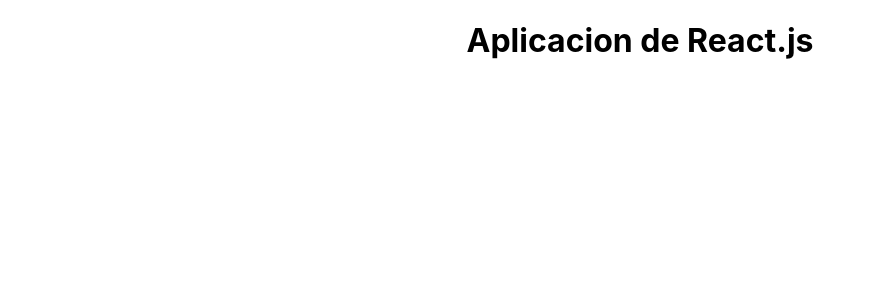
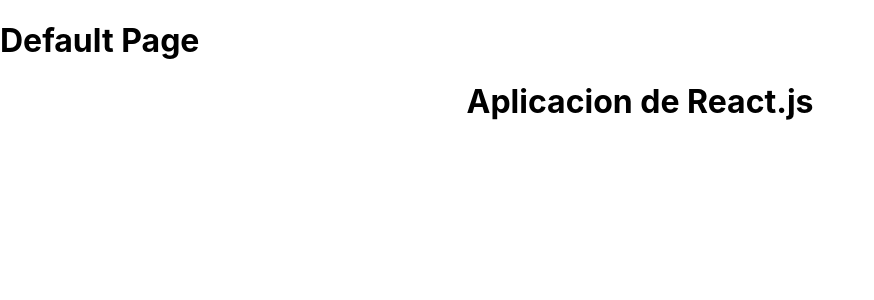
Before and after one commit to imRamsesWardof/Classroom, a React (Create React App) app in the folder front-2/: page / in a window 1280 px wide. Shown: the top 300 px of the page, without its empty margins (0-874 px from the left). Built offline with nearby package versions, Linux system fonts and the light colour scheme.

Commit message:
Añadí  ract-router dom al Front End

```diff
--- a/front-2/package.json
+++ b/front-2/package.json
@@ -8,6 +8,7 @@
     "@testing-library/user-event": "^13.5.0",
     "react": "^18.2.0",
     "react-dom": "^18.2.0",
+    "react-router-dom": "^6.8.1",
     "react-scripts": "5.0.1",
     "web-vitals": "^2.1.4"
   },
--- a/front-2/src/index.js
+++ b/front-2/src/index.js
@@ -2,10 +2,12 @@
 import ReactDOM from 'react-dom/client';
 import './styles/index.css';
 import App from './App';
+import IndexRoutes from './routes/index.routes.js';
 
 const root = ReactDOM.createRoot(document.getElementById('root'));
 root.render(
   <React.StrictMode>
+    <IndexRoutes/>
     <App />
   </React.StrictMode>
 );
--- /dev/null
+++ b/front-2/src/routes/index.routes.js
@@ -0,0 +1,19 @@
+import React from "react";
+import { BrowserRouter, Route, Routes } from "react-router-dom";
+
+function IndexRoutes() {
+  return (
+    <BrowserRouter>
+      <Routes>
+        <Route path="/" element={<h1>Default Page</h1>}></Route>
+        <Route path="/Home" element={<h1>Home Page</h1>}></Route>
+        <Route path="/Login" element={<h1>Login Page</h1>}></Route>
+        <Route path="/Register" element={<h1>Register Page</h1>}></Route>
+        <Route path="/Test" element={<h1>Test Page</h1>}></Route>
+        <Route path="/*" element={<h1>Error Page</h1>}></Route>
+      </Routes>
+    </BrowserRouter>
+  );
+}
+
+export default IndexRoutes;
```
Also changed, not shown: 1 other file (tests, documents, lock files or other folders).
